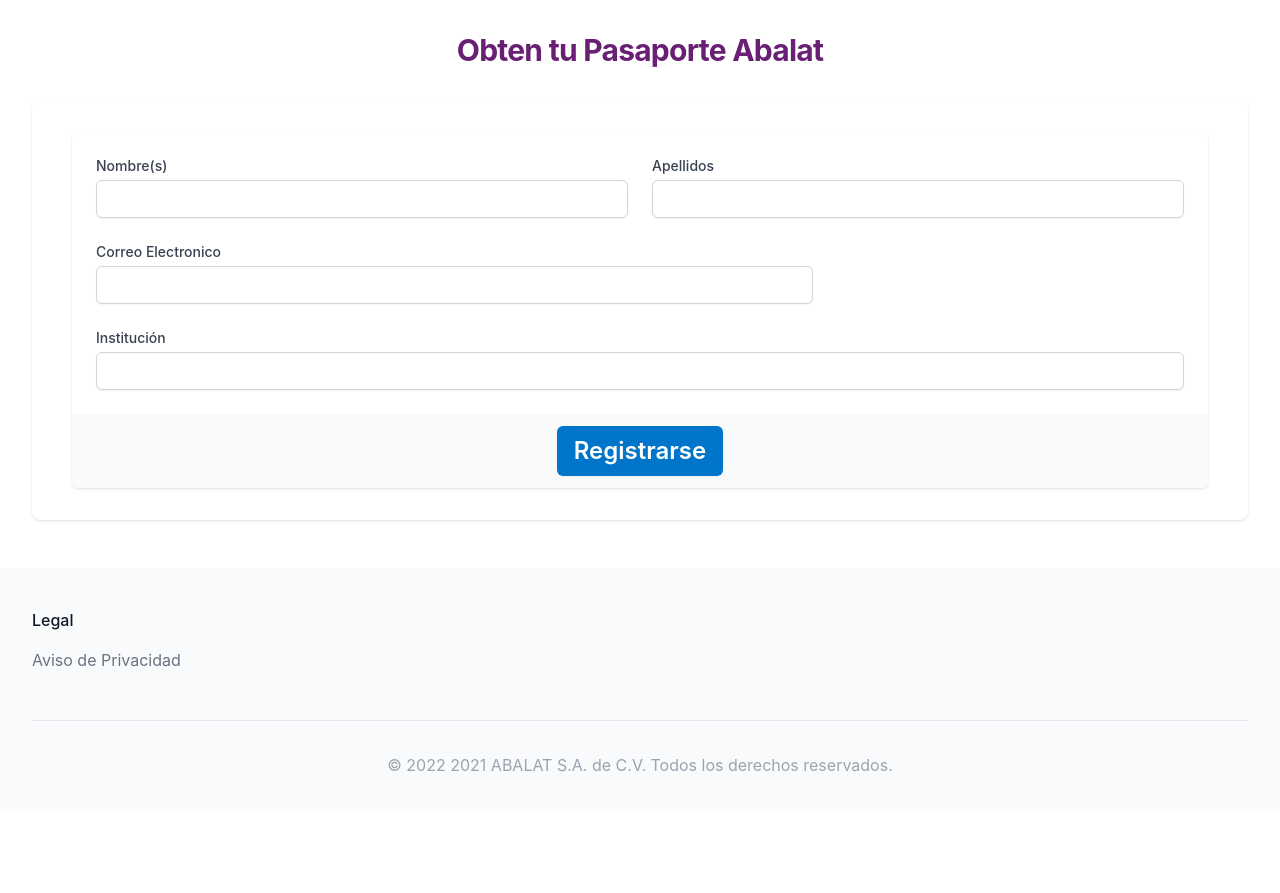
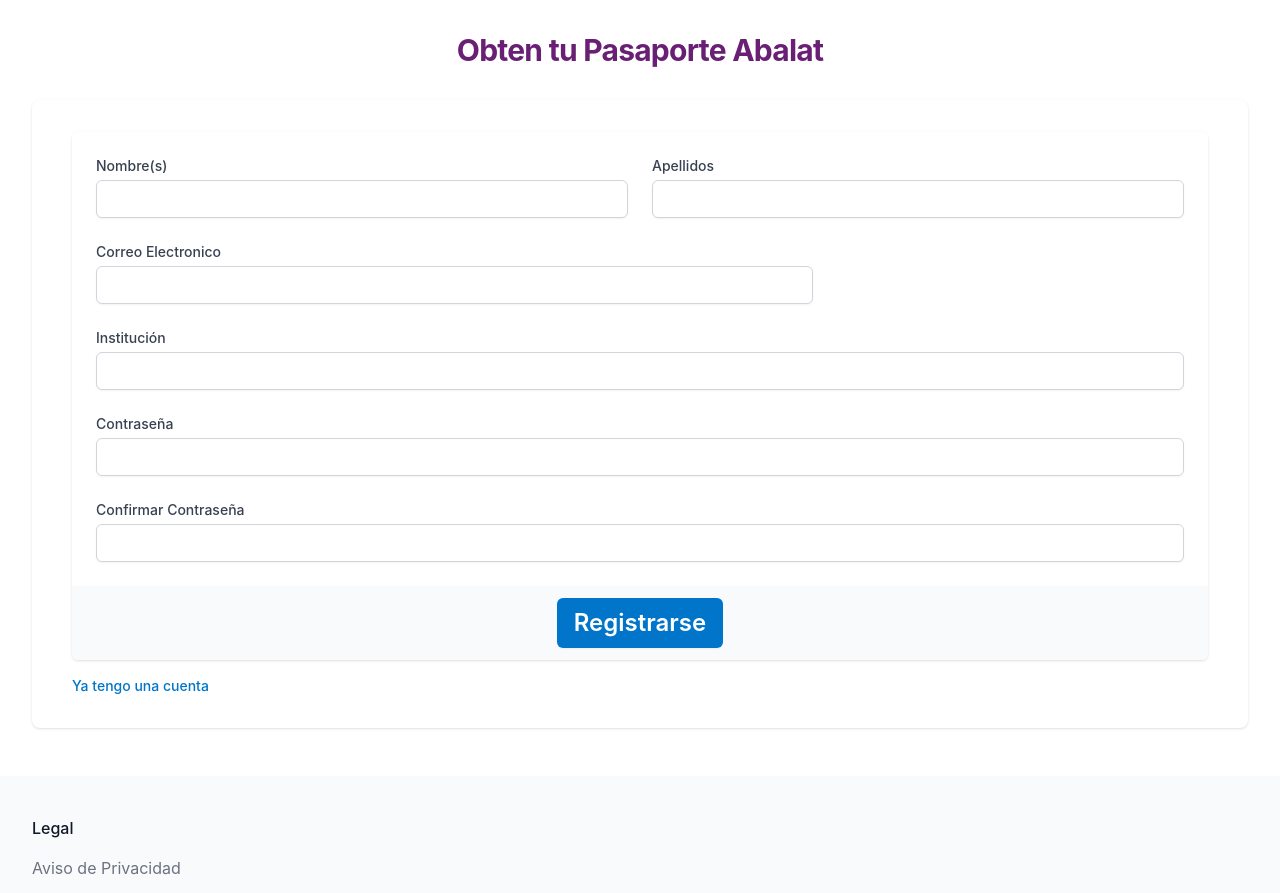
Before and after one commit to BurritoQuemado/passport-front, a React (Create React App) app: page /registro in a window 1280 px wide. Shown: the part 320-1213 px from the top of the page. Before the commit the page ends 1129 px from the top, so only its background shows below. Built offline with nearby package versions, Linux system fonts and the light colour scheme; a web font is replaced by a local one.

Commit message:
added fetch

```diff
--- a/src/components/loginForm.js
+++ b/src/components/loginForm.js
@@ -1,10 +1,11 @@
 import React, { Component } from "react";
+import { Link } from "react-router-dom";
 
 
 class LoginForm extends Component {
 
-  constructor(props){
-    super(props);
+  constructor(){
+    super();
     this.state = {
       email: '',
       password: ''
@@ -18,11 +19,33 @@ class LoginForm extends Component {
      .then(console.log)
   }
 
+  handleSubmit = () => {
+    fetch('http://localhost:3000/signin', {
+      method: 'post',
+      headers: {'Content-Type': 'application/json'},
+      body: JSON.stringify({
+        email: this.state.email,
+        password: this.state.password
+      })
+    })
+    .then(response => response.json())
+    .then(console.log)
+    console.log(this.state);
+  }
+
+  onEmailChange = (event) => {
+    this.setState({email: event.target.value})
+  }
+
+  onPasswordChange = (event) => {
+    this.setState({password: event.target.value})
+  }
 
 
   render() {
     return(
-        <form action="#" method="POST" className="space-y-6">
+      <>
+        <form className="space-y-6">
           <div>
             <label htmlFor="email" className="block text-sm font-medium text-gray-700">
               Correo Electronico
@@ -33,6 +56,7 @@ class LoginForm extends Component {
                 name="email"
                 type="email"
                 autoComplete="email"
+                onChange={this.onEmailChange.bind(this)}
                 required
                 className="block w-full appearance-none rounded-md border border-gray-300 px-3 py-2 placeholder-black shadow-sm focus:border-azul_abalat focus:outline-none focus:ring-azul_abalat sm:text-sm"
               />
@@ -50,6 +74,7 @@ class LoginForm extends Component {
                 type="password"
                 autoComplete="current-password"
                 required
+                onChange={this.onPasswordChange.bind(this)}
                 className="block w-full appearance-none rounded-md border border-gray-300 px-3 py-2 placeholder-black shadow-sm focus:border-azul_abalat focus:outline-none focus:ring-azul_abalat sm:text-sm"
               />
             </div>
@@ -62,16 +87,23 @@ class LoginForm extends Component {
               </button>
             </div>
           </div>
-
-          <div>
-            <button
-              type="submit"
-              className="flex w-full justify-center rounded-md border border-transparent bg-morado_abalat py-2 px-4 text-sm font-medium text-white shadow-sm focus:outline-none focus:ring-2 focus:ring-azul_abalat focus:ring-offset-2"
-            >
-              Ingresar
-            </button>
+        </form>
+        <div className="mt-4">
+          <button
+            onClick={this.handleSubmit.bind(this)}
+            className="flex w-full justify-center rounded-md border border-transparent bg-morado_abalat py-2 px-4 text-sm font-medium text-white shadow-sm focus:outline-none focus:ring-2 focus:ring-azul_abalat focus:ring-offset-2"
+          >
+            Ingresar
+          </button>
+        </div>
+        <div className="flex items-center justify-between mt-4">
+          <div className="text-sm">
+            <Link to='/registro' className="font-medium text-azul_abalat hover:text-azul_abalat">
+              No tengo una cuenta
+            </Link>
           </div>
-        </form>
+        </div>
+      </>
       );
   };
 }
--- a/src/components/registerForm.js
+++ b/src/components/registerForm.js
@@ -1,12 +1,74 @@
 import React, { Component } from "react";
-
+import { Link } from "react-router-dom";
 
 class RegisterForm extends Component {
 
+    constructor(props) {
+        super(props);
+        this.state = {
+            name: '',
+            lname: '',
+            email: '',
+            institute: '',
+            password: '',
+            confirm_password: '',
+            match: false
+        }
+    }
+
+    onEmailChange = (event) =>{
+        this.setState({email: event.target.value});
+    }
+
+    onNameChange = (event) =>{
+        this.setState({name: event.target.value});
+    }
+
+    onLnameChange = (event) =>{
+        this.setState({lname: event.target.value});
+    }
+
+    onInstituteChange = (event) =>{
+        this.setState({institute: event.target.value});
+    }
+
+    onPasswordChange = (event) =>{
+        this.setState({password: event.target.value});
+    }
+
+    onConfirmPasswordChange = (event) =>{
+        this.setState({confirm_password: event.target.value});
+    }
+
+    checkPasswords = () => {
+        if (this.state.password === this.state.confirm_password) {
+            this.setState({match: true})
+        }
+    }
+
+    handleSubmit = () => {
+        this.checkPasswords();
+        if(this.state.match){
+            fetch('http://localhost:3000/register', {
+                method: 'post',
+                headers: {'Content-Type': 'application/json'},
+                body: JSON.stringify({
+                    name: this.state.name + " " + this.state.lname,
+                    email: this.state.email,
+                    institute: this.state.institute,
+                    password: this.state.password
+                })
+            })
+            .then(response => response.json())
+            .then(console.log)
+        }
+    }
+
     render() {
         return(
+            <>
+                <div className="overflow-hidden shadow sm:rounded-md">
                     <form action="#" method="POST">
-                <div className="overflow-hidden shadow sm:rounded-md">
                         <div className="bg-white px-4 py-5 sm:p-6">
                             <div className="grid grid-cols-6 gap-6">
                                 <div className="col-span-6 sm:col-span-3">
@@ -18,6 +80,7 @@ class RegisterForm extends Component {
                                     name="first-name"
                                     id="first-name"
                                     autoComplete="given-name"
+                                    onChange={this.onNameChange}
                                     className="mt-1 block w-full rounded-md border-gray-300 shadow-sm focus:border-azul_abalat focus:ring-azul_abalat sm:text-sm"
                                 />
                                 </div>
@@ -30,6 +93,7 @@ class RegisterForm extends Component {
                                     type="text"
                                     name="last-name"
                                     id="last-name"
+                                    onChange={this.onLnameChange}
                                     autoComplete="family-name"
                                     className="mt-1 block w-full rounded-md border-gray-300 shadow-sm focus:border-azul_abalat focus:ring-azul_abalat sm:text-sm"
                                 />
@@ -44,6 +108,7 @@ class RegisterForm extends Component {
                                     name="email-address"
                                     id="email-address"
                                     autoComplete="email"
+                                    onChange={this.onEmailChange}
                                     className="mt-1 block w-full rounded-md border-gray-300 shadow-sm focus:border-azul_abalat focus:ring-azul_abalat sm:text-sm"
                                 />
                                 </div>
@@ -56,22 +121,54 @@ class RegisterForm extends Component {
                                     type="text"
                                     name="institute"
                                     id="institute"
-                            autoComplete="institute"
+                                    onChange={this.onInstituteChange}
+                                    className="mt-1 block w-full rounded-md border-gray-300 shadow-sm focus:border-azul_abalat focus:ring-azul_abalat sm:text-sm"
+                                />
+                                </div>
+                                <div className="col-span-6">
+                                <label htmlFor="street-address" className="block text-sm font-medium text-gray-700">
+                                    Contraseña
+                                </label>
+                                <input
+                                    type="text"
+                                    name="password"
+                                    id="password"
+                                    onChange={this.onPasswordChange}
+                                    className="mt-1 block w-full rounded-md border-gray-300 shadow-sm focus:border-azul_abalat focus:ring-azul_abalat sm:text-sm"
+                                />
+                                </div>
+                                <div className="col-span-6">
+                                <label htmlFor="street-address" className="block text-sm font-medium text-gray-700">
+                                    Confirmar Contraseña
+                                </label>
+                                <input
+                                    type="text"
+                                    name="confirm_password"
+                                    id="confirm_pasword"
+                                    onChange={this.onConfirmPasswordChange}
                                     className="mt-1 block w-full rounded-md border-gray-300 shadow-sm focus:border-azul_abalat focus:ring-azul_abalat sm:text-sm"
                                 />
                                 </div>
                             </div>
                         </div>
+                    </form>
                     <div className="bg-gray-50 px-4 py-3 text-center sm:px-6">
                         <button
-                            type="submit"
+                            onClick={this.handleSubmit.bind(this)}
                             className="inline-flex justify-center rounded-md border border-transparent bg-azul_abalat py-2 px-4 text-sm lg:text-2xl lg:font-semibold font-medium text-white shadow-sm focus:outline-none focus:ring-2 focus:ring-azul_abalat focus:ring-offset-2"
                             >
                             Registrarse
                         </button>
                     </div>
                 </div>
-            </form>
+                <div className="flex items-center justify-between mt-4">
+                    <div className="text-sm">
+                        <Link to='/login' className="font-medium text-azul_abalat hover:text-azul_abalat">
+                            Ya tengo una cuenta
+                        </Link>
+                    </div>
+                </div>
+            </>
         );
     }
 }
--- a/src/pages/register.js
+++ b/src/pages/register.js
@@ -16,7 +16,7 @@ export default function RegisterPage(){
 
                 <div className="mt-8 mx-auto w-full max-w-md lg:mx-0 lg:w-screen lg:max-w-full">
                     <div className="bg-white py-8 px-4 shadow sm:rounded-lg sm:px-10">
-                        <RegisterForm />
+                        <RegisterForm navi  />
                     </div>
                 </div>
             </div>
```
Lines whose indentation alone changed are shown as unchanged.
